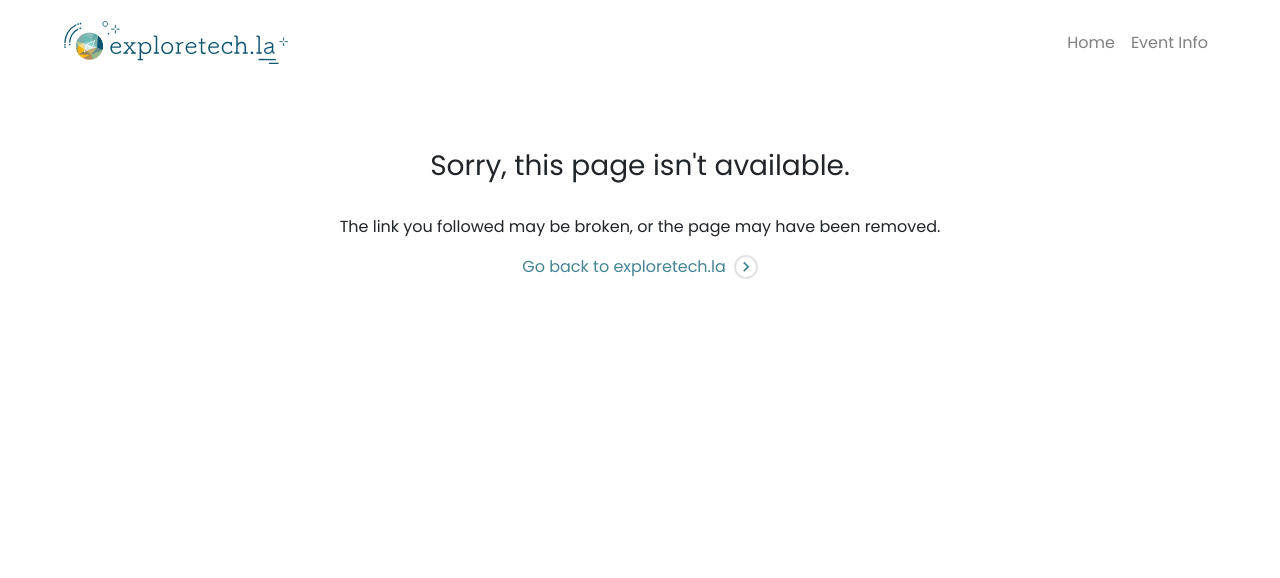
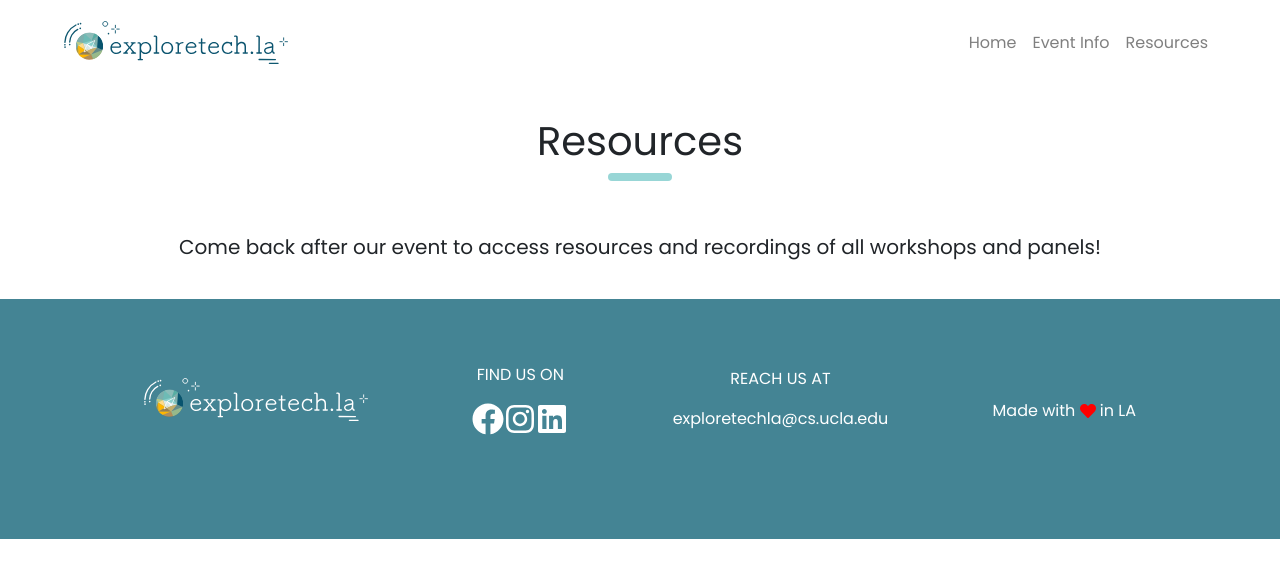
Before and after one commit to exploretech-la/website, a React (Create React App) app: page /resources in a window 1280 px wide. Shown: the top 578 px of the page. Built offline with nearby package versions, Linux system fonts and the light colour scheme.

Commit message:
Added resources page with temp text

```diff
--- a/src/App.jsx
+++ b/src/App.jsx
@@ -6,6 +6,7 @@ import GA from 'util/GoogleAnalytics';
 import Header from 'components/common/Header';
 import Home from 'components/Home';
 import Register from 'components/Registration/Register';
+import Resources from 'components/Resources/Resources';
 import PageNotFound from 'components/PageNotFound';
 
 import './App.scss';
@@ -25,7 +26,8 @@ class App extends Component {
         <Switch>
           <Route exact path="/" component={Home} />
           <Route exact path="/register" component={Register} />
-          <Route exact path="/exploretechla2021" component={Register}/>
+          <Route exact path="/exploretechla2021" component={Register} />
+          <Route exact path="/resources" component={Resources} />
           <Route component={PageNotFound} />
         </Switch>
       </div>
--- a/src/App.scss
+++ b/src/App.scss
@@ -124,3 +124,4 @@ html {
 @import 'components/Home.scss';
 @import 'components/PageNotFound.scss';
 @import 'components/Registration/Register.scss';
+@import 'components/Resources/Resources.scss';
--- a/src/components/Registration/FAQ.jsx
+++ b/src/components/Registration/FAQ.jsx
@@ -54,7 +54,17 @@ export default class FAQ extends Component {
             <h4 className="title">Student FAQs</h4>
             <div className="pill-divider" />
           </div>
-          <Accordion defaultActiveKey="0">
+          <Accordion defaultActiveKey="11">
+            <Card>
+              <Accordion.Toggle as={Card.Header} eventKey="11">
+                <b>I'm still interested in attending but registration is closed! Can I still attend? </b>
+              </Accordion.Toggle>
+              <Accordion.Collapse eventKey="11">
+                <Card.Body>
+                  Yes you can! Just fill out all of the waivers under the "Waivers" secrtion below and email them to us at exploretechla@cs.ucla.edu ASAP so we can get you registered!
+                </Card.Body>
+              </Accordion.Collapse>
+            </Card>
             <Card>
               <Accordion.Toggle as={Card.Header} eventKey="0">
               <b>Is there a registration fee? Are there any associated costs with the program (ie: need to pay for an account on the virtual platform?) </b>
@@ -71,14 +81,14 @@ export default class FAQ extends Component {
                 <Card.Body>No experience needed! This event is meant to help you explore the different fields of CS and tech!</Card.Body>
               </Accordion.Collapse>
             </Card>
-            <Card>
+            {/* <Card>
               <Accordion.Toggle as={Card.Header} eventKey="2">
                 <b>What if I can only make part of the event (only one day, missing a few hours, etc)?  </b>
               </Accordion.Toggle>
               <Accordion.Collapse eventKey="2">
                 <Card.Body>Let us know in the registration form! </Card.Body>
               </Accordion.Collapse>
-            </Card>
+            </Card> */}
             <Card>
               <Accordion.Toggle as={Card.Header} eventKey="3">
                 <b>How would virtual format work? (boxes, platform, etc)  </b>
--- /dev/null
+++ b/src/components/Resources/Resources.jsx
@@ -0,0 +1,21 @@
+import React from 'react';
+
+import Footer from '../Footer';
+
+function Resources() {
+  return (
+    <div className="Resources">
+      <div className="resources-title">
+          <h1>Resources</h1>
+          <div className="pill-divider" />
+          <div className="resources-text">
+            <h5>Come back after our event to access resources and recordings of all workshops and panels!</h5>
+          </div>
+      </div>
+      <Footer />
+    </div>
+  );
+}
+
+Resources.displayName = 'Resources';
+export default Resources;
--- /dev/null
+++ b/src/components/Resources/Resources.scss
@@ -0,0 +1,26 @@
+// Resources Component Styles
+@import 'components/Footer.scss';
+
+.Resources {
+  .resources-title {
+      display: flex;
+      flex-direction: column;
+      align-items: center;
+      max-width: $section-width;
+      margin: auto;
+      padding-top: 32px;
+      padding-bottom: 32px;
+  }
+
+  .resources-text {
+    display: flex;
+    flex-direction: column;
+    align-items: center;
+    padding-top: 30px;
+  }
+
+  .banner {
+      width: 100vw;
+      height: auto;
+  }
+}
--- a/src/components/common/Header.jsx
+++ b/src/components/common/Header.jsx
@@ -27,6 +27,7 @@ function Header() {
     <Nav>
       <Nav.Item><Nav.Link href="/">Home</Nav.Link></Nav.Item>
       <Nav.Item><Nav.Link href="/exploretechla2021">Event Info</Nav.Link></Nav.Item>
+      <Nav.Item><Nav.Link href="/resources">Resources</Nav.Link></Nav.Item>
     </Nav>
   );
 
@@ -37,6 +38,7 @@ function Header() {
       <Nav.Item><Nav.Link href={`#${HomePageSections.GET_INVOLVED.name}`}>Get Involved</Nav.Link></Nav.Item>
       <Nav.Item><Nav.Link href={`#${HomePageSections.SPEAKERS.name}`}>Speakers</Nav.Link></Nav.Item>
       <Nav.Item><Nav.Link href={`#${HomePageSections.SPONSORS.name}`}>Sponsors</Nav.Link></Nav.Item>
+      <Nav.Item><Nav.Link href={`/resources`}>Resources</Nav.Link></Nav.Item>
     </Nav>
   );
 
```
